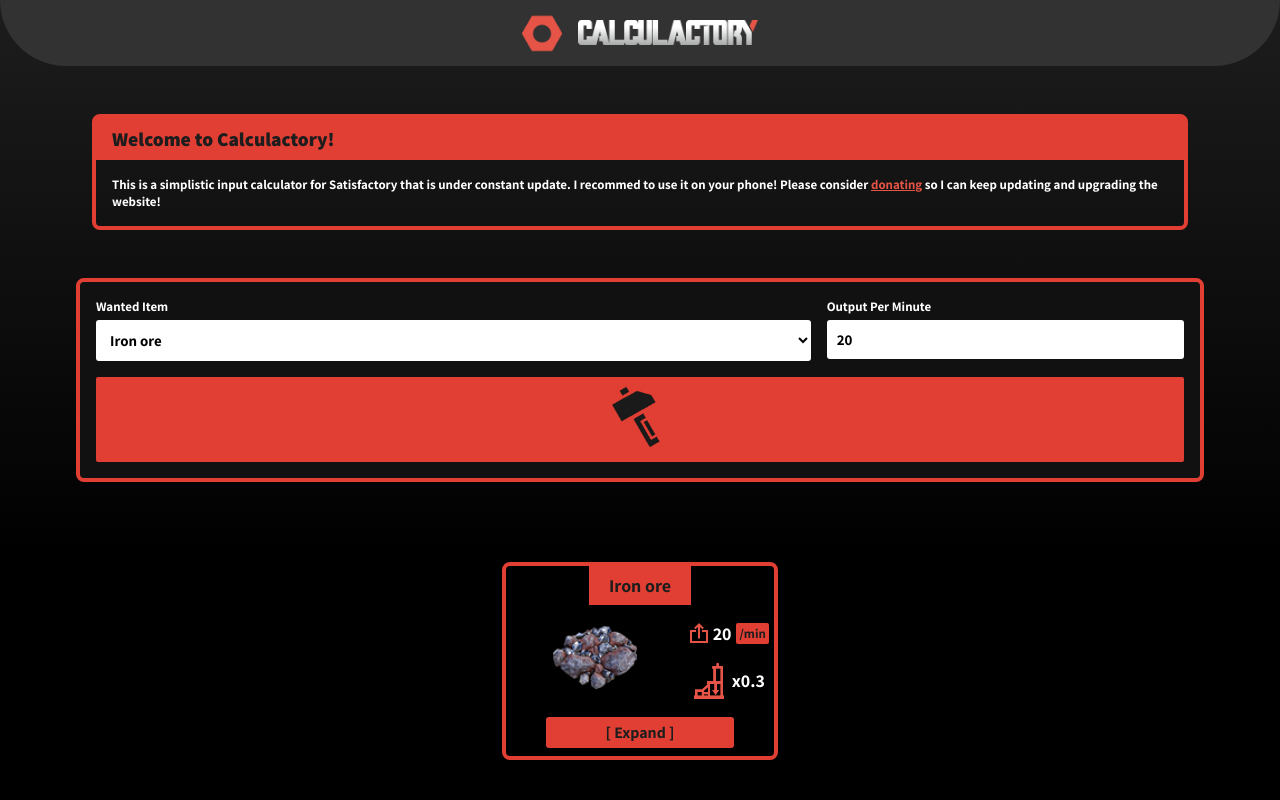
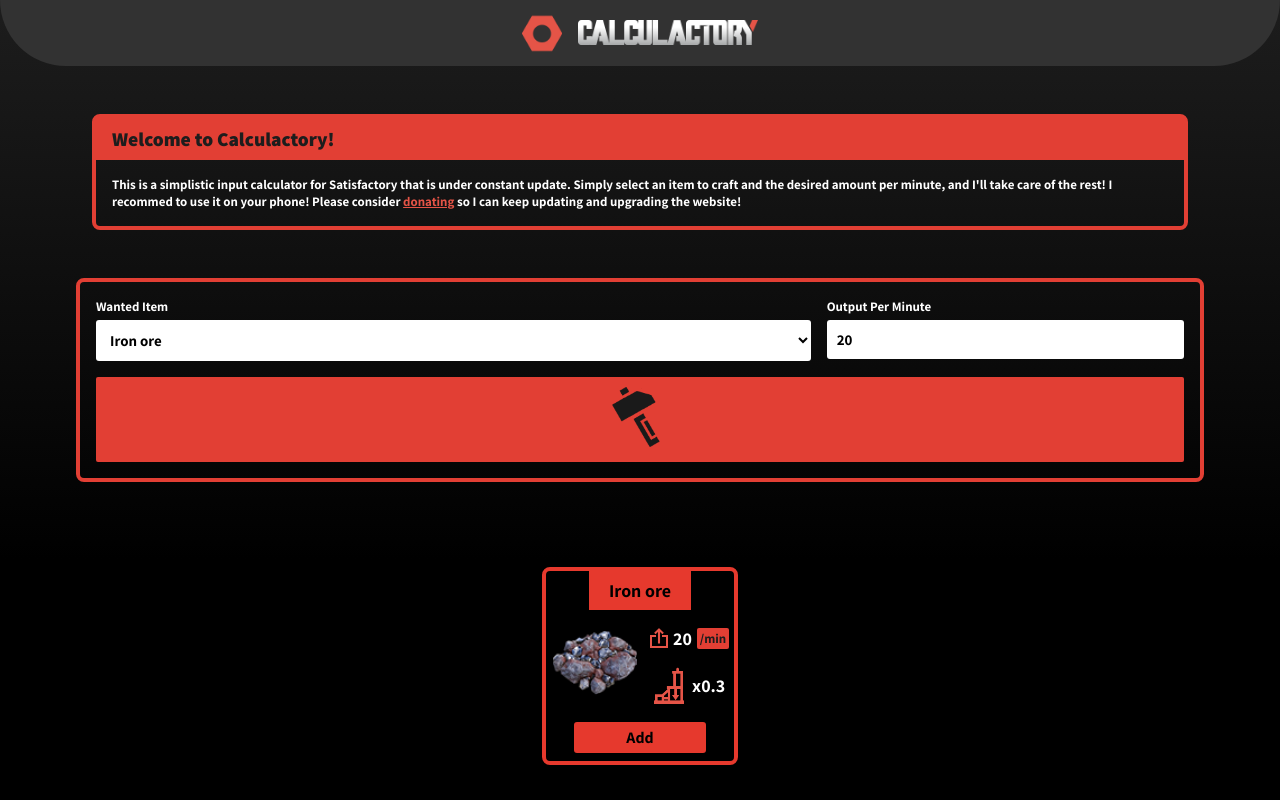
Before and after one commit to walas-01/calculactory-reactive, a React (Vite) app: page / in a window 1280 px wide. Both pictures are taken after a click on the button 640 px from the left and 419 px from the top of the page. Built offline with nearby package versions, Linux system fonts and the light colour scheme.

Commit message:
css of card and wellcome message updated

```diff
--- a/src/App.css
+++ b/src/App.css
@@ -40,4 +40,5 @@
   display: flex;
   flex-direction: column;
   align-items: center;
+  justify-content: center;
 }
--- a/src/App.jsx
+++ b/src/App.jsx
@@ -22,7 +22,7 @@
       <div className="message">
         <h2>Welcome to Calculactory!</h2>
         <p>
-          This is a simplistic input calculator for Satisfactory that is under constant update. I recommed to use it on your phone! Please consider <a href="https://paypal.me/walas7081?country.x=AR&locale.x=en_US">donating</a> so I can keep updating and upgrading the website!
+          This is a simplistic input calculator for Satisfactory that is under constant update. Simply select an item to craft and the desired amount per minute, and I'll take care of the rest! I recommed to use it on your phone! Please consider <a href="https://paypal.me/walas7081?country.x=AR&locale.x=en_US">donating</a> so I can keep updating and upgrading the website!
         </p>
       </div>
 
--- a/src/components/Card/Card.jsx
+++ b/src/components/Card/Card.jsx
@@ -39,7 +39,7 @@
 
   return (
     <>
-      <div className="card">
+      <li className="card">
         <h5>{item.showName}</h5>
 
         <section className="card-content">
@@ -57,13 +57,12 @@
               <p>x{productRate}</p>
             </div>
           </div>
-          <button className="button">{"[ Expand ]"}</button>
+          <button className="button">Add</button>
         </section>
+      </li>
 
-      </div>
-
-      <ul>
-
+      <ul className="card-card-container">
+        {inputList.map((item,i)=><Card itemName={item.name} desiredOutput={item}></Card>)}
       </ul>
 
     </>
--- a/src/components/Card/Card_style.css
+++ b/src/components/Card/Card_style.css
@@ -1,7 +1,8 @@
 /*/------------------------------------------------------------[ Card ]*/
 
 .card{
-  border: solid 4px #e23f34;
+  margin: 5px 0px;
+  border: solid 4px #e6392d;
   border-radius: 8px;
 }
 
@@ -10,11 +11,10 @@
 
   align-self: center;
   justify-self: center;
-  background-color: #e23f34;
-  color: #1d1d1d;
+  background-color: #e6392d;
+  color: black;
   font-size: large;
 }
-
 
 .card-content{
   display: flex;
@@ -22,12 +22,10 @@
   align-items: center;
 }
 
-
-
 .card-grid{
   margin:10px 5px;
   display: grid;
-  grid-template-columns: 1fr 1fr 1fr;
+  grid-template-columns: 1fr 1fr 2fr;
   grid-template-rows: 1fr 1fr;
   gap: 10px;
 }
@@ -43,8 +41,6 @@
   min-width: 80px;
 
 }
-
-
 
 .card-output{
   display: flex;
@@ -101,9 +97,9 @@
 
   border: none;
   border-radius: 3px;
-  background-color: #e23f34;
+  background-color: #e6392d;
 
-  color: #1d1d1d;
+  color: black;
   font-size: medium;
   font-weight: bolder;
 }
@@ -111,3 +107,8 @@
   background-color: white;
   cursor: pointer;
 }
+
+
+.card-card-container{
+  margin-left: 4rem;
+}
--- a/src/components/Form/Form_style.css
+++ b/src/components/Form/Form_style.css
@@ -8,7 +8,6 @@
   margin: auto auto;
   padding: 1rem;
 
-  background-color: #111111;
   border: solid 4px #E23F34;
   border-radius: 8px;
 
@@ -65,5 +64,5 @@
 }
 form button:hover {
   background-color: rgb(255, 172, 172);
-  scale: 1.02;
+  scale: 1.01;
 }
```
